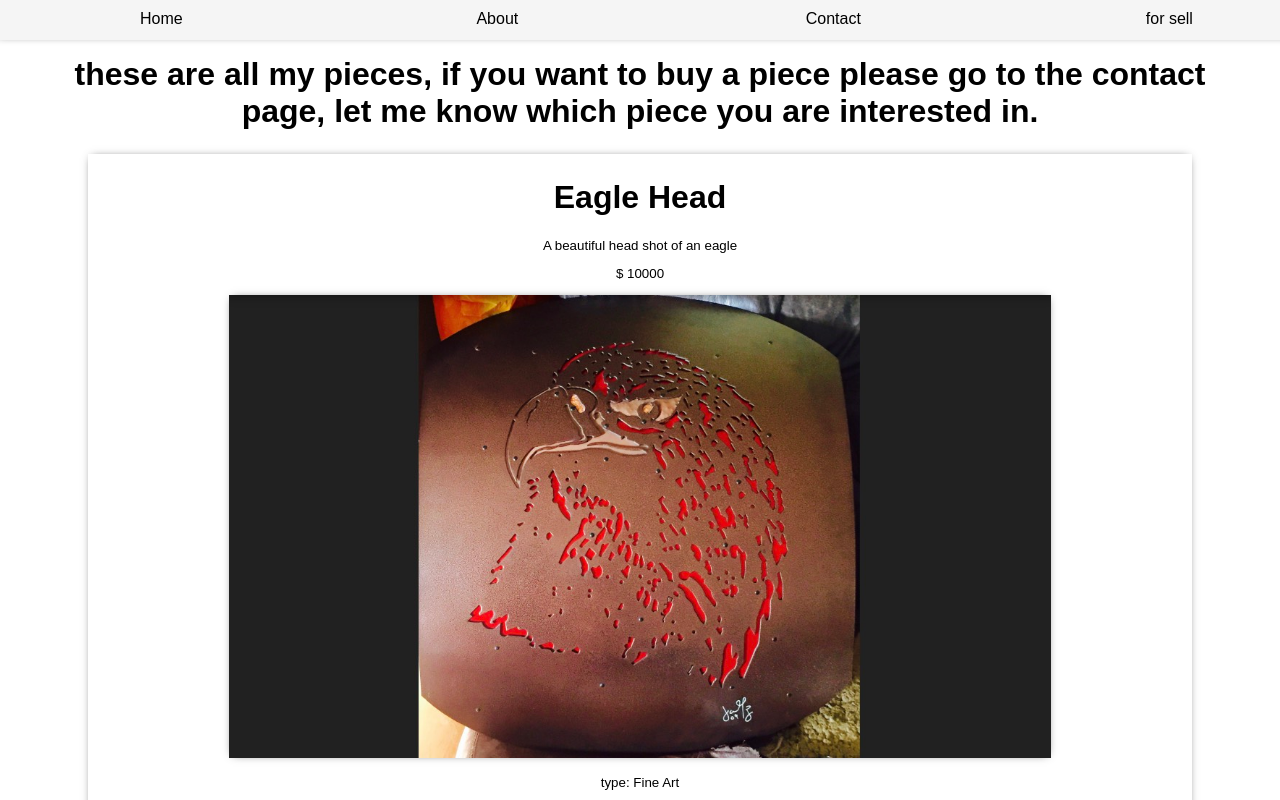
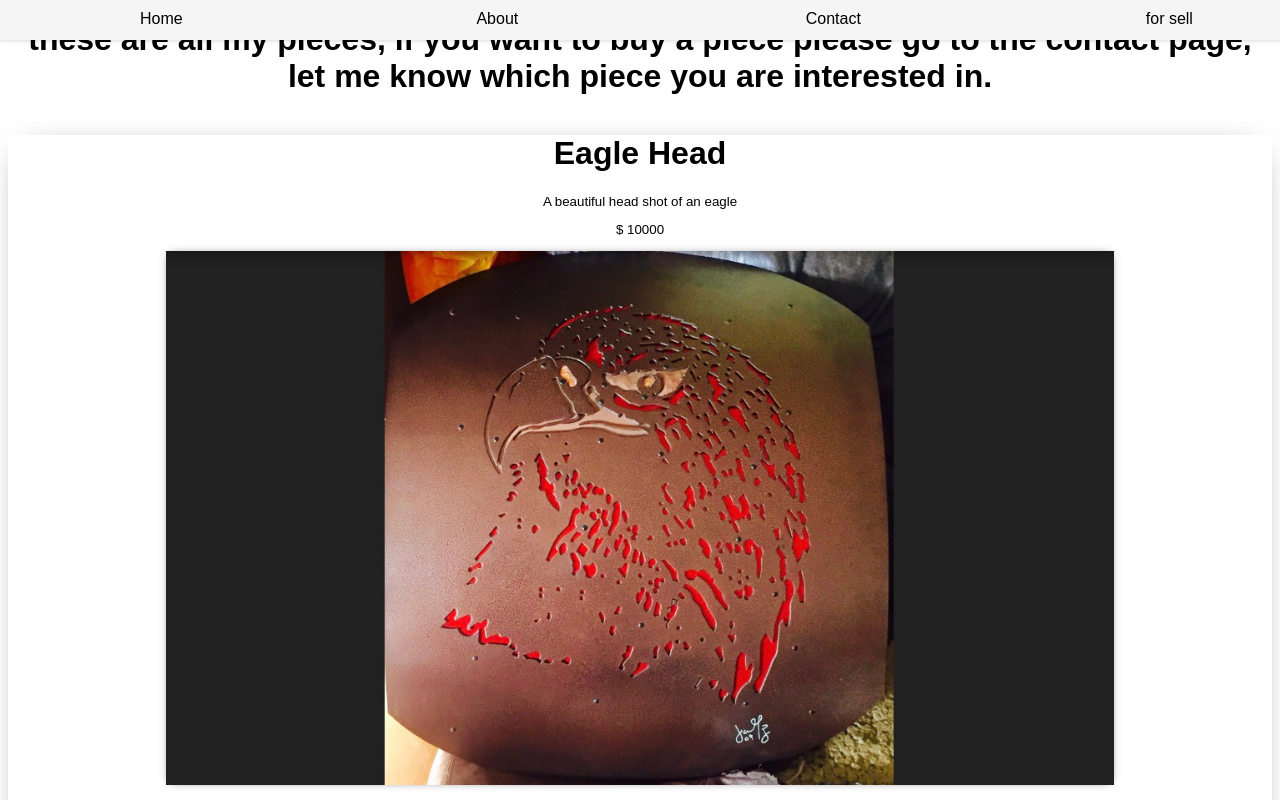
Before and after one commit to TallanGroberg/grey-mountain-art, a React (Create React App) app: page /forsell in a window 1280 px wide. Shown: the top 800 px of the page. Built offline with nearby package versions, Linux system fonts and the light colour scheme.

Commit message:
fix more

```diff
--- a/src/components/ArtPiece.js
+++ b/src/components/ArtPiece.js
@@ -31,6 +31,7 @@ const ArtPieceStyle = styled.div`
     width: 75%;
     height: 80vh;
   }
+
 `;
 
 export default withTheme(ArtPiece);
--- a/src/components/ForSell.js
+++ b/src/components/ForSell.js
@@ -33,17 +33,21 @@ const ForSell = (props) => {
 
 const ForSellStyle = styled.div`
   text-align: center;
-  margin: 7vh;
 
   div {
-    margin: 3vh;
-    padding: 3pt;
-    box-shadow: 0px 0px 9px -4px rgba(0,0,0,0.75);
+    margin-top: 5vh;
+  box-shadow: 0px 3px 31px -19px rgba(0,0,0,0.75);
+  }
+  img {
+    width: 80%;
+    height: 65%;
   }
 
+  @media only screen and (min-width: 1000px) {
   img {
     width: 75%;
-    height: 75%;
+    height: 80%;
+    }
   }
 `
 
--- a/src/components/LargeArtPiece.js
+++ b/src/components/LargeArtPiece.js
@@ -23,7 +23,7 @@ const LargeArtPiece = (props) => {
 const LargeArtPieceStyle = styled.div`
   img {
     width: 90%;
-    height: 90vh;
+    height: 75vh;
   }
 `
 
--- a/src/components/SideBar.js
+++ b/src/components/SideBar.js
@@ -31,10 +31,18 @@ const SideBar = (props) => {
 
 const SideBarStyle = styled.div`
 box-shadow: 0px 3px 31px -19px rgba(0,0,0,0.75);
+  img {
+    width: 80%;
+    height: 65%;
+  }
+
+@media only screen and (min-width: 1000px) {
 img {
   width: 75%;
   height: 80%;
 }
+
+}
 `
 
 export default withTheme(SideBar);
```
